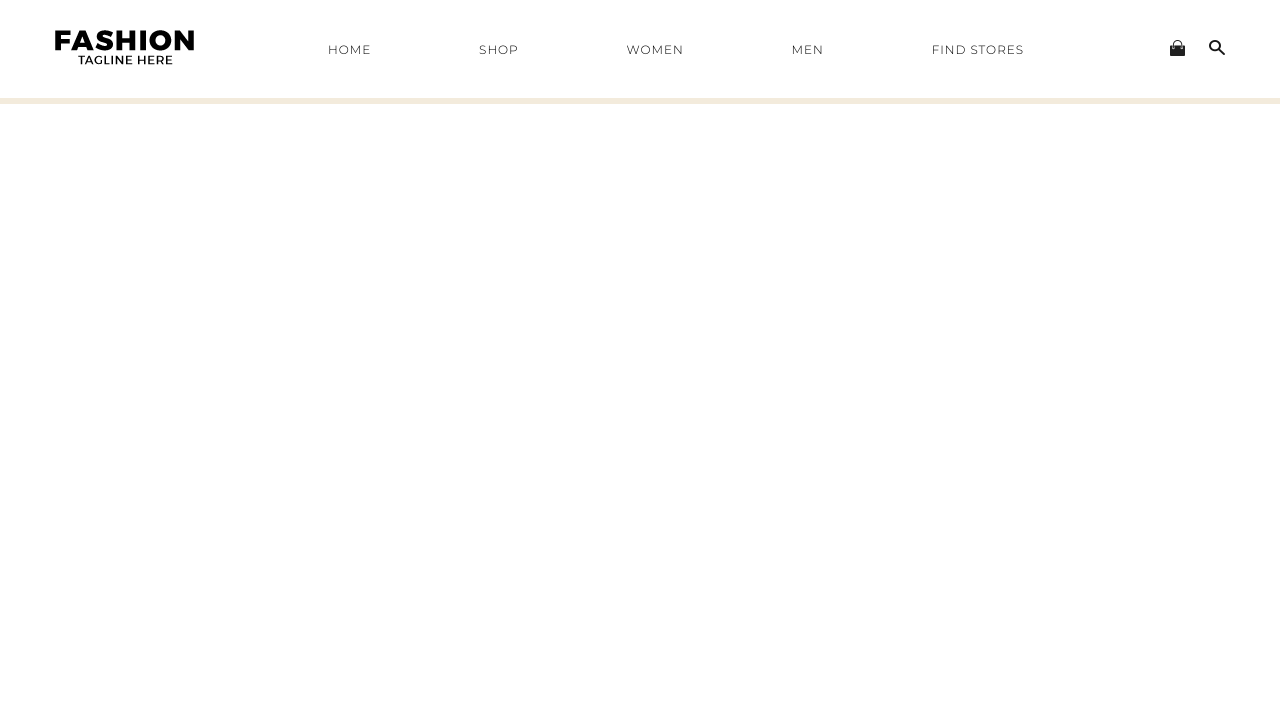
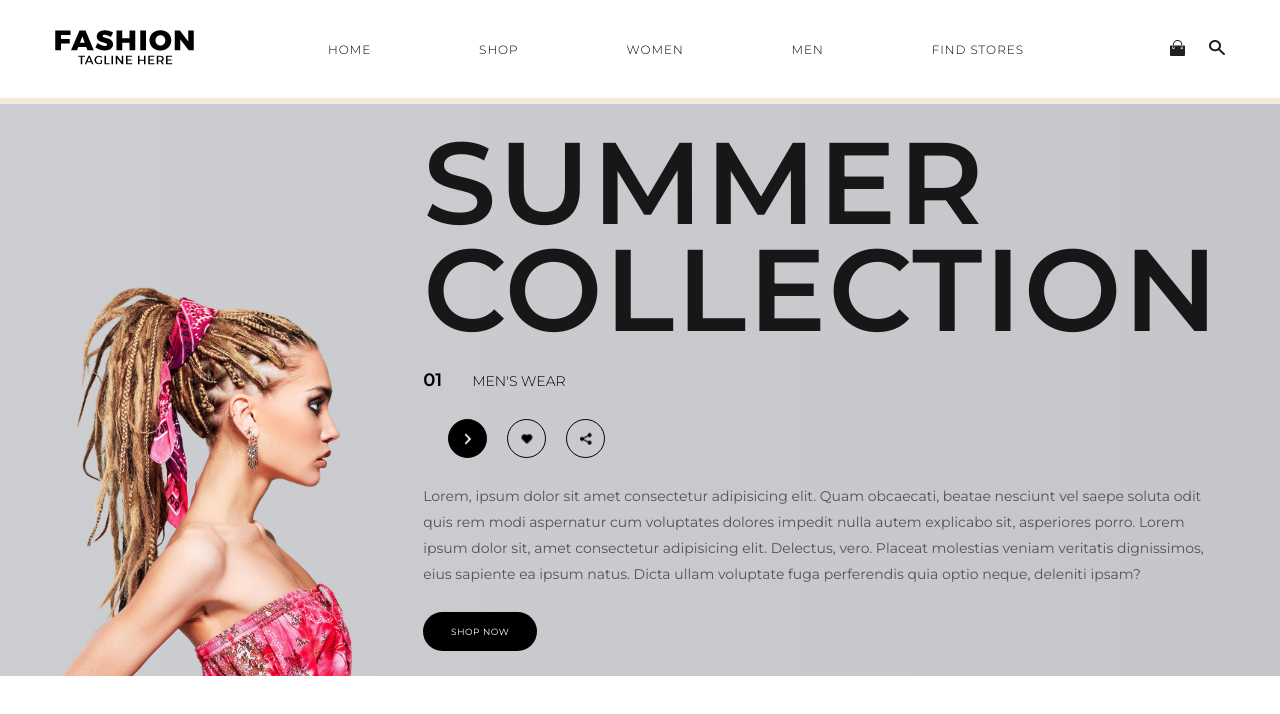
Before and after one commit to dvornicked/fashionE-commerce, a website: page index.html in a window 1280 px wide. Drawn offline with nearby package versions, Linux system fonts and the light colour scheme; files that its build step writes are made by us from their sources.

Commit message:
Implementing HTML structure and CSS for a slider block

```diff
--- a/index.html
+++ b/index.html
@@ -51,6 +51,39 @@
                </div>
             </div>
          </div>
+         <div class="slider">
+            <div class="slider__item">
+               <div class="slider__img">
+                  <img src="./img/slide.png" alt="" />
+               </div>
+               <div class="slider__info">
+                  <p class="slider__title">Summer Collection</p>
+                  <p class="slider__type">01 <span>MEN'S WEAR</span></p>
+                  <div class="slider__icons">
+                     <a href="#">
+                        <img src="./img/slider-icon.png" alt="" />
+                     </a>
+                     <a href="#">
+                        <img src="./img/slider-icon2.png" alt="" />
+                     </a>
+                     <a href="#">
+                        <img src="./img/slider-icon3.png" alt="" />
+                     </a>
+                  </div>
+                  <p>
+                     Lorem, ipsum dolor sit amet consectetur adipisicing elit.
+                     Quam obcaecati, beatae nesciunt vel saepe soluta odit quis
+                     rem modi aspernatur cum voluptates dolores impedit nulla
+                     autem explicabo sit, asperiores porro. Lorem ipsum dolor
+                     sit, amet consectetur adipisicing elit. Delectus, vero.
+                     Placeat molestias veniam veritatis dignissimos, eius
+                     sapiente ea ipsum natus. Dicta ullam voluptate fuga
+                     perferendis quia optio neque, deleniti ipsam?
+                  </p>
+                  <a href="#" class="slider__btn">SHOP NOW</a>
+               </div>
+            </div>
+         </div>
       </div>
    </body>
 </html>
--- a/scss/_mixins.scss
+++ b/scss/_mixins.scss
@@ -5,3 +5,31 @@
    box-sizing: border-box;
    margin: 0 auto;
 }
+
+@mixin btn(
+   $bg: $black,
+   $fs: 9px,
+   $lh: 13px,
+   $ls: 0.54px,
+   $br: 40px,
+   $w: 114px,
+   $clr: $white
+) {
+   width: $w;
+   color: $clr;
+   font-size: $fs;
+   line-height: $lh;
+   background-color: $bg;
+   letter-spacing: $ls;
+   border-radius: $br;
+   padding: 13px 0;
+   display: block;
+   text-align: center;
+   text-transform: uppercase;
+   margin: 25px 0;
+   text-decoration: none;
+   @content;
+   &:hover {
+      background-color: lighten($bg, 15%);
+   }
+}
--- a/scss/_reset.scss
+++ b/scss/_reset.scss
@@ -1,37 +1,151 @@
 @charset "UTF-8";
 
-/**
- * Сброс стилей
- **/
-
-html, body, div, span, applet, object, iframe,
-h1, h2, h3, h4, h5, h6, p, blockquote, pre,
-a, abbr, acronym, address, big, cite, code,
-del, dfn, em, img, ins, kbd, q, s, samp,
-small, strike, strong, sub, sup, tt, var,
-b, u, i, center,
-dl, dt, dd, ol, ul, li,
-fieldset, form, label, legend,
-table, caption, tbody, tfoot, thead, tr, th, td,
-article, aside, canvas, details, embed,
-figure, figcaption, footer, header, hgroup,
-menu, nav, output, ruby, section, summary,
-time, mark, audio, video {
+html,
+body,
+div,
+span,
+applet,
+object,
+iframe,
+h1,
+h2,
+h3,
+h4,
+h5,
+h6,
+p,
+blockquote,
+pre,
+a,
+abbr,
+acronym,
+address,
+big,
+cite,
+code,
+del,
+dfn,
+em,
+img,
+ins,
+kbd,
+q,
+s,
+samp,
+small,
+strike,
+strong,
+sub,
+sup,
+tt,
+var,
+b,
+u,
+i,
+center,
+dl,
+dt,
+dd,
+ol,
+ul,
+li,
+fieldset,
+form,
+label,
+legend,
+table,
+caption,
+tbody,
+tfoot,
+thead,
+tr,
+th,
+td,
+article,
+aside,
+canvas,
+details,
+embed,
+figure,
+figcaption,
+footer,
+header,
+hgroup,
+menu,
+nav,
+output,
+ruby,
+section,
+summary,
+time,
+mark,
+audio,
+video {
    margin: 0;
    padding: 0;
    border: 0;
    font-size: 100%;
    vertical-align: baseline;
 }
-article, aside, details, figcaption, figure, footer, header, hgroup, menu, nav, section, summary {display: block;}
-body {line-height: 1;}
-ol, ul {list-style: none;}
-blockquote, q {quotes: none;}
-blockquote:before, blockquote:after, q:before, q:after {content: ''; content: none;}
-table {border-collapse: collapse; border-spacing: 0;}
-h1, h2, h3, h4, h5, h6 {font-weight: normal;}
-input {outline: 0;}
-
-article, aside, details, figcaption, figure, footer, header, hgroup, main, nav, section, summary {
+article,
+aside,
+details,
+figcaption,
+figure,
+footer,
+header,
+hgroup,
+menu,
+nav,
+section,
+summary {
    display: block;
 }
+body {
+   line-height: 1;
+}
+ol,
+ul {
+   list-style: none;
+}
+blockquote,
+q {
+   quotes: none;
+}
+blockquote:before,
+blockquote:after,
+q:before,
+q:after {
+   content: "";
+   content: none;
+}
+table {
+   border-collapse: collapse;
+   border-spacing: 0;
+}
+h1,
+h2,
+h3,
+h4,
+h5,
+h6 {
+   font-weight: normal;
+}
+input {
+   outline: 0;
+}
+
+article,
+aside,
+details,
+figcaption,
+figure,
+footer,
+header,
+hgroup,
+main,
+nav,
+section,
+summary {
+   display: block;
+}
--- a/scss/_variables.scss
+++ b/scss/_variables.scss
@@ -2,3 +2,5 @@ $white: #fff;
 $black: #000;
 
 $border-color: #f3ebdc;
+$slider-title: #171717;
+$slider-text: #535353;
--- /dev/null
+++ b/scss/blocks/slider.scss
@@ -0,0 +1,86 @@
+.slider {
+   background: linear-gradient(90deg, #cdced2, #c5c6ca);
+
+   &__item {
+      display: flex;
+      align-items: center;
+      padding: 0 60px;
+      box-sizing: border-box;
+   }
+
+   &__img {
+      flex-basis: 50%;
+      align-self: flex-end;
+      img {
+         display: block;
+         max-width: 100%;
+      }
+   }
+
+   &__info {
+      flex-basis: 50%;
+      padding-left: 70px;
+      box-sizing: border-box;
+      p {
+         font-size: 14px;
+         line-height: 26px;
+         color: $slider-text;
+         margin: 25px 0;
+      }
+
+      .slider__title {
+         font-size: 116px;
+         line-height: 107px;
+         font-weight: 600;
+         color: $slider-title;
+         letter-spacing: 2.32px;
+         text-transform: uppercase;
+      }
+
+      .slider__type {
+         font-size: 18px;
+         line-height: 25px;
+         font-weight: 600;
+         color: $black;
+
+         span {
+            font-size: 14px;
+            letter-spacing: 1.12;
+            font-weight: 300;
+            margin-left: 25px;
+         }
+      }
+   }
+   &__icons {
+      display: flex;
+      flex-wrap: wrap;
+      margin: 25px;
+
+      a {
+         width: 37px;
+         height: 37px;
+         border: 1px solid $black;
+         border-radius: 50%;
+         margin-right: 20px;
+         position: relative;
+
+         &:first-of-type {
+            background-color: $black;
+         }
+
+         &:last-of-type {
+            margin-right: 0;
+         }
+
+         img {
+            position: absolute;
+            top: 50%;
+            left: 50%;
+            transform: translate(-50%, -50%);
+         }
+      }
+   }
+   &__btn {
+      @include btn();
+   }
+}
--- a/scss/style.scss
+++ b/scss/style.scss
@@ -9,3 +9,4 @@
 @import "./blocks/top.scss";
 @import "./blocks/menu.scss";
 @import "./blocks/icons.scss";
+@import "./blocks/slider.scss";
```
Also changed, not shown: build/css/style.css, build/index.html. Lines whose indentation alone changed are shown as unchanged.
